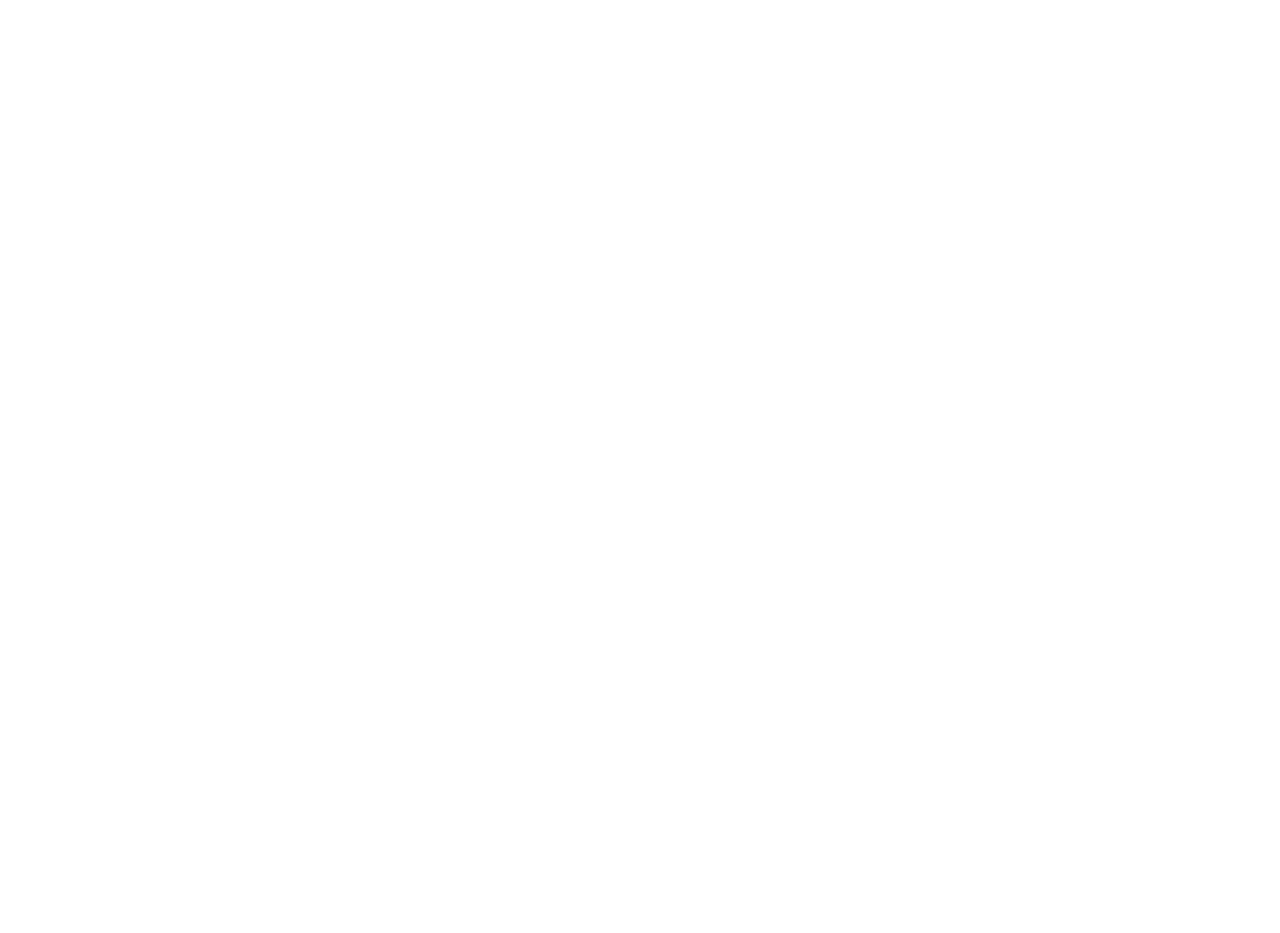
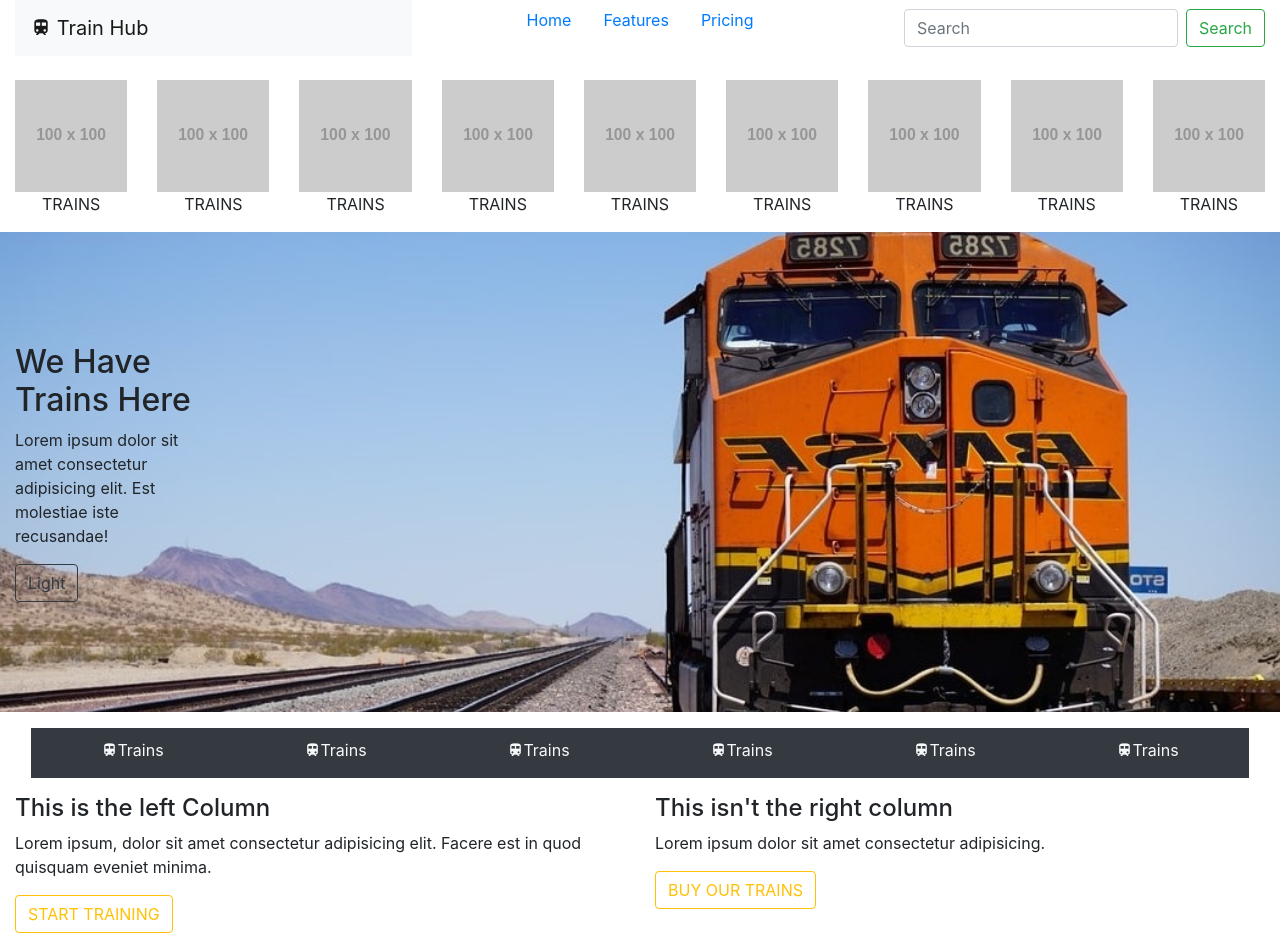
Before and after one commit to Jo-nathanWright/PC-CloneSite, a plain HTML site: page index.html in a window 1280 px wide. Before the commit the page ends 800 px from the top, so only its background shows below. Drawn offline with nearby package versions, Linux system fonts and the light colour scheme; placeholder pictures from the web are drawn by us.

Commit message:
2 Many to Trains

```diff
--- a/index.html
+++ b/index.html
@@ -7,13 +7,133 @@
     <meta name="viewport" content="width=device-width, initial-scale=1.0">
     <link rel="stylesheet" href="https://cdn.jsdelivr.net/npm/bootstrap@4.6.0/dist/css/bootstrap.min.css"
         integrity="sha384-B0vP5xmATw1+K9KRQjQERJvTumQW0nPEzvF6L/Z6nronJ3oUOFUFpCjEUQouq2+l" crossorigin="anonymous">
+    <link rel="stylesheet" href="//cdn.materialdesignicons.com/5.4.55/css/materialdesignicons.min.css">
     <link rel="stylesheet" href="style.css">
     <title>Cool Website</title>
 </head>
 
 <body>
-    <header class="container-fluid"></header>
-    <main class="container-fluid"></main>
+    <header class="container-fluid">
+        <div class="row">
+            <div class="col">
+                <nav class="navbar navbar-light bg-light">
+                    <a class="navbar-brand" href="#">
+                        <i class="mdi mdi-train"></i>
+                        Train Hub
+                    </a>
+            </div>
+            <div class="col d-flex flex-row justify-content-center">
+                <div>
+                    <div class="navbar-nav flex-row mx-3 ">
+                        <a class="nav-link active px-3" href="#">Home <span class="sr-only">(current)</span></a>
+                        <a class="nav-link px-3" href="#">Features</a>
+                        <a class="nav-link px-3" href="#">Pricing</a>
+                    </div>
+                </div>
+            </div>
+            <div class="col d-flex flex-row justify-content-end">
+                <form class="form-inline">
+                    <input class="form-control mr-sm-2" type="search" placeholder="Search" aria-label="Search">
+                    <button class="btn btn-outline-success my-2 my-sm-0" type="submit">Search</button>
+                </form>
+                </nav>
+            </div>
+        </div>
+    </header>
+
+    <main class="container-fluid">
+        <div id="Top Trains" class="row">
+            <div class="col d-flex flex-column justify-content-center mt-4 text-center">
+                <img src="http://placehold.it/100" alt="">
+                <p>TRAINS</p>
+            </div>
+            <div class="col d-flex flex-column justify-content-center mt-4 text-center">
+                <img src="http://placehold.it/100" alt="">
+                <p>TRAINS</p>
+            </div>
+            <div class="col d-flex flex-column justify-content-center mt-4 text-center">
+                <img src="http://placehold.it/100" alt="">
+                <p>TRAINS</p>
+            </div>
+            <div class="col d-flex flex-column justify-content-center mt-4 text-center">
+                <img src="http://placehold.it/100" alt="">
+                <p>TRAINS</p>
+            </div>
+            <div class="col d-flex flex-column justify-content-center mt-4 text-center">
+                <img src="http://placehold.it/100" alt="">
+                <p>TRAINS</p>
+            </div>
+            <div class="col d-flex flex-column justify-content-center mt-4 text-center">
+                <img src="http://placehold.it/100" alt="">
+                <p>TRAINS</p>
+            </div>
+            <div class="col d-flex flex-column justify-content-center mt-4 text-center">
+                <img src="http://placehold.it/100" alt="">
+                <p>TRAINS</p>
+            </div>
+            <div class="col d-flex flex-column justify-content-center mt-4 text-center">
+                <img src="http://placehold.it/100" alt="">
+                <p>TRAINS</p>
+            </div>
+            <div class="col d-flex flex-column justify-content-center mt-4 text-center">
+                <img src="http://placehold.it/100" alt="">
+                <p>TRAINS</p>
+            </div>
+        </div>
+        <div id="Background" class="row bkgnd">
+            <div class="col-2 d-flex flex-column justify-content-center">
+                <h2>We Have Trains Here</h2>
+                <p>Lorem ipsum dolor sit amet consectetur adipisicing elit. Est molestiae iste recusandae!</p>
+                <span>
+                    <button type="button" class="btn btn-outline-dark">Light</button>
+                </span>
+            </div>
+        </div>
+        <div id="Selector" class="row mx-3 my-3">
+            <div class="col">
+                <div class="row bg-dark text-light align-items-center trainBar">
+                    <div class="col d-flex flex-row justify-content-center">
+                        <i class="mdi mdi-train"></i>
+                        <p>Trains</p>
+                    </div>
+                    <div class="col d-flex flex-row justify-content-center">
+                        <i class="mdi mdi-train"></i>
+                        <p>Trains</p>
+                    </div>
+                    <div class="col d-flex flex-row justify-content-center">
+                        <i class="mdi mdi-train"></i>
+                        <p>Trains</p>
+                    </div>
+                    <div class="col d-flex flex-row justify-content-center">
+                        <i class="mdi mdi-train"></i>
+                        <p>Trains</p>
+                    </div>
+                    <div class="col d-flex flex-row justify-content-center">
+                        <i class="mdi mdi-train"></i>
+                        <p>Trains</p>
+                    </div>
+                    <div class="col d-flex flex-row justify-content-center">
+                        <i class="mdi mdi-train"></i>
+                        <p>Trains</p>
+                    </div>
+                </div>
+            </div>
+        </div>
+        <div id="Train 2 Pics" class="row">
+            <div class="col">
+                <h4>This is the left Column</h4>
+                <p>Lorem ipsum, dolor sit amet consectetur adipisicing elit. Facere est in quod quisquam eveniet minima.
+                </p>
+                <button type="button" class="btn btn-outline-warning">START TRAINING</button>
+            </div>
+            <div class="col">
+                <h4>This isn't the right column</h4>
+                <p>Lorem ipsum dolor sit amet consectetur adipisicing.</p>
+                <button type="button" class="btn btn-outline-warning">BUY OUR TRAINS</button>
+            </div>
+        </div>
+
+    </main>
     <footer class="container-fluid"></footer>
 </body>
 
--- a/style.css
+++ b/style.css
@@ -0,0 +1,17 @@
+body {
+  min-height: 100vh;
+  display: flex;
+  flex-direction: column;
+  scroll-behavior: smooth;
+}
+
+.bkgnd{
+    min-height: 60vh;
+    background-image: url(Train.jpg);
+    background-position: center;
+    background-size: cover;
+}
+
+.trainBar{
+    padding-top: 10px;
+}
```
Also changed, not shown: Train.jpg (added).
